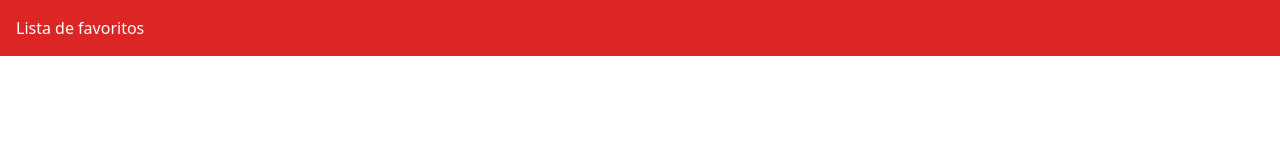
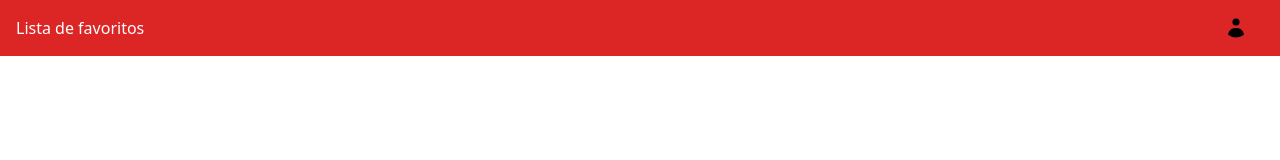
Before and after one commit to jeancs21/pokemon-app, a React (Vite) app: page / in a window 1280 px wide. Shown: the top 160 px of the page. Built offline with nearby package versions, Linux system fonts and the light colour scheme.

Commit message:
enable login

```diff
--- a/src/Routes/RouterApp.tsx
+++ b/src/Routes/RouterApp.tsx
@@ -21,9 +21,9 @@ const RouterApp = () => {
             <Route path="*" element={<NotFound />} />
             <Route path={PublicRoutes.LOGIN} element={<Login />} />
             <Route element={<AuthGuard />}>
-            </Route>
                 <Route path={PrivateRoutes.POKEMON_LIST} element={<PokemonList />} />
                 <Route path={PrivateRoutes.FAVORITE_POKEMONS} element={<FavoritePokemonsList />} />
+            </Route>
         </Routes>
     </>
   )
--- a/src/containers/Menu/Menu.tsx
+++ b/src/containers/Menu/Menu.tsx
@@ -1,5 +1,7 @@
 import React, { useState } from 'react';
-import { Bars3Icon } from '@heroicons/react/20/solid';
+import { Bars3Icon, UserIcon } from '@heroicons/react/20/solid';
+import { useSelector } from 'react-redux';
+import { AppStore } from '../../redux/store';
 
 interface MenuItem {
   title: string;
@@ -12,6 +14,8 @@ interface MenuProps {
 
 const Menu: React.FC<MenuProps> = ({ items }) => {
   const [isOpen, setIsOpen] = useState(false);
+
+  const userLogged = useSelector((store: AppStore) => store.user)
 
   const toggleMenu = () => {
     setIsOpen(!isOpen);
@@ -27,6 +31,14 @@ const Menu: React.FC<MenuProps> = ({ items }) => {
           </li>
         ))}
       </ul>
+      {
+        userLogged && (
+        <div className="flex gap-4">
+          <UserIcon className="w-6 h-6" />
+          <p className="font-medium">{userLogged.username}</p>
+        </div>
+        )
+      }
     </div>
   );
 };
--- a/src/models/users/user-accounts.model.ts
+++ b/src/models/users/user-accounts.model.ts
@@ -1,5 +1,5 @@
 export const UserAccount = {
     email: 'user@test.com',
     password: 'secret',
-    username: 'imagine user'
+    username: 'Jean'
 }
```
